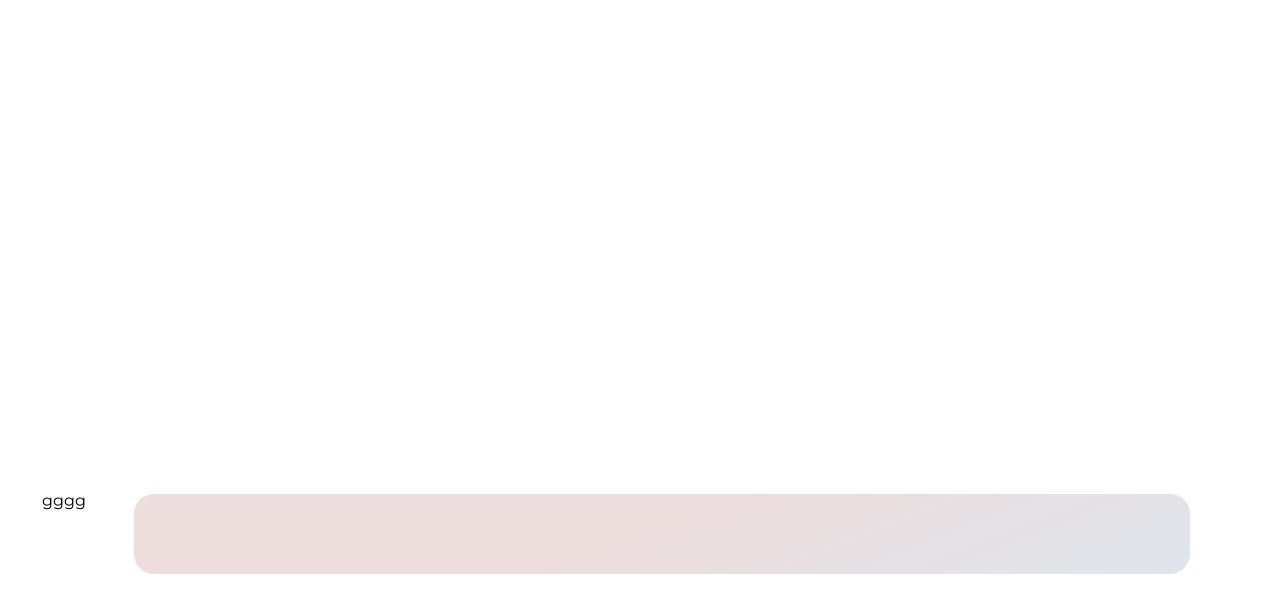
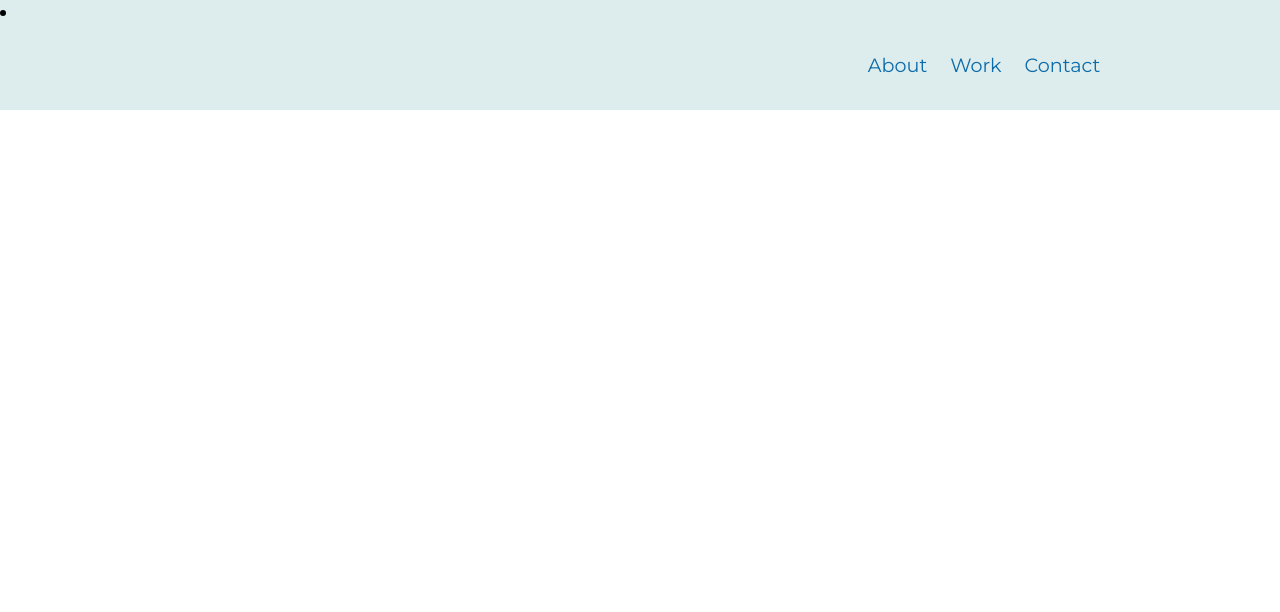
Before and after one commit to Slavi-Svec/react-components, a React (Create React App) app: page / in a window 1280 px wide. Shown: the top 612 px of the page. Built offline with nearby package versions, Linux system fonts and the light colour scheme.

Commit message:
Add navbar three

```diff
--- a/package.json
+++ b/package.json
@@ -12,6 +12,7 @@
     "node-sass": "^4.14.1",
     "react": "^16.13.1",
     "react-dom": "^16.13.1",
+    "react-router-dom": "^5.2.0",
     "react-scripts": "3.4.3",
     "react-use-toggle": "^0.1.0"
   },
--- a/src/App.js
+++ b/src/App.js
@@ -1,9 +1,9 @@
 import React from 'react'
 import './App.scss'
-import CardVariant from './Components/CardVariant/CardVariant'
+import NavbarThree from './Components/Navbar-3/NavbarThree'
 
 function App() {
-  return <CardVariant className="card__variant" />
+  return <NavbarThree />
 }
 
 export default App
--- /dev/null
+++ b/src/Components/Navbar-3/NavbarThree.jsx
@@ -0,0 +1,81 @@
+import React, { useState, useEffect } from 'react'
+import './styles.css'
+
+const Navbar = () => {
+  const [click, setClick] = useState(false)
+  const [button, setButton] = useState(true)
+  const [navbar, setNavbar] = useState(false)
+  const [navbarText, setNavbarText] = useState(false)
+
+  const handleClick = () => setClick(!click)
+  const closeMobileMenu = () => setClick(false)
+
+  //  show hamburger menu button on mobile device
+  const showButton = () => {
+    if (window.innerWidth <= 960) {
+      setButton(false)
+    } else {
+      setButton(true)
+    }
+  }
+
+  useEffect(() => {
+    showButton()
+  }, [])
+
+  window.addEventListener('resize', showButton)
+
+  //  change background from transparent to blue when scroll down the page
+  const changeBackground = () => {
+    if (window.scrollY >= 20) {
+      setNavbar(true)
+    } else {
+      setNavbar(false)
+    }
+  }
+
+  window.addEventListener('scroll', changeBackground)
+
+  //   chage text color in the navbar when scroll down the page
+  const changeText = () => {
+    if (window.scrollY >= 20) {
+      setNavbarText(true)
+    } else {
+      setNavbarText(false)
+    }
+  }
+
+  window.addEventListener('scroll', changeText)
+
+  return (
+    <>
+      <nav className={navbar ? 'navbar active' : 'navbar'}>
+        <div className="navbar-container">
+          <li to="/" className="navbar-logo" onClick={closeMobileMenu}></li>
+          <div className="menu-icon" onClick={handleClick}>
+            <i className={click ? 'fas fa-times' : 'fas fa-bars'} />
+          </div>
+          <ul className={click ? 'nav-menu active' : 'nav-menu'}>
+            <li className={navbarText ? 'navbarText active' : 'navbarText'}>
+              <li to="/" className="nav-lis" onClick={closeMobileMenu}>
+                About
+              </li>
+            </li>
+            <li className={navbarText ? 'navbarText active' : 'navbarText'}>
+              <li to="/work" className="nav-lis" onClick={closeMobileMenu}>
+                Work
+              </li>
+            </li>
+            <li className={navbarText ? 'navbarText active' : 'navbarText'}>
+              <li to="/contact" className="nav-lis" onClick={closeMobileMenu}>
+                Contact
+              </li>
+            </li>
+          </ul>
+        </div>
+      </nav>
+    </>
+  )
+}
+
+export default Navbar
--- /dev/null
+++ b/src/Components/Navbar-3/styles.css
@@ -0,0 +1,210 @@
+.navbar {
+  background: #ddeded;
+  height: 110px;
+  display: flex;
+  justify-content: center;
+  align-items: center;
+  font-size: 1.2rem;
+  position: sticky;
+  top: 0;
+  z-index: 999;
+  transition: 0.7s;
+}
+
+.navbar.active {
+  background: #66b8cc;
+  transition: 0.7s;
+  box-shadow: 0 2px 4px 0 rgba(0, 0, 0, 0.2);
+}
+
+.navbar-container {
+  display: flex;
+  justify-content: center;
+  align-items: center;
+  height: 80px;
+  max-width: 1500px;
+}
+
+.navbar-logo {
+  position: absolute;
+  top: 0;
+  left: 0;
+}
+
+.logo {
+  width: 85px;
+  height: 85px;
+  margin-top: 15px;
+  justify-self: start;
+  margin-left: 130px;
+  cursor: pointer;
+  text-decoration: none;
+  font-size: 2rem;
+  display: flex;
+  align-items: center;
+}
+
+.fa-typo3 {
+  margin-left: 0.5rem;
+  font-size: 1.8rem;
+}
+
+.nav-menu {
+  display: grid;
+  grid-template-columns: repeat(4, auto);
+  grid-gap: 23px;
+  list-style: none;
+  text-align: center;
+  width: 78vw;
+  justify-content: end;
+  margin-right: 2rem;
+  margin-top: 20px;
+}
+
+.nav-links {
+  display: flex;
+  align-items: center;
+  text-decoration: none;
+  padding: 0.5rem 1rem;
+  height: 100%;
+  font-weight: 500;
+  font-family: brandon-grotesque, HelveticaNeue-Light, 'Helvetica Neue Light',
+    'Helvetica Neue', Helvetica, Arial, 'Lucida Grande', sans-serif;
+  font-size: 22px;
+}
+
+a:visited,
+a:focus {
+  text-decoration: none;
+  color: #0c6baa;
+}
+
+a:hover {
+  color: white;
+}
+
+.navbarText.active {
+  color: white;
+  transition: 0.7s;
+}
+
+.navbarText {
+  color: #0c6baa;
+}
+
+.nav-links:hover {
+  border-bottom: 4px solid #fff;
+  transition: all 0.2s ease-out;
+}
+
+.fa-bars {
+  color: #fff;
+}
+
+.nav-links-mobile {
+  display: none;
+}
+
+.menu-icon {
+  display: none;
+}
+
+@media screen and (max-width: 960px) {
+  .NavbarItems {
+    position: relative;
+  }
+
+  .nav-menu {
+    display: flex;
+    flex-direction: column;
+    width: 100%;
+    position: absolute;
+    top: -20px;
+    left: -100%;
+    opacity: 1;
+    transition: all 0.5s ease;
+    height: 100vh;
+  }
+
+  .logo {
+    margin-left: 30px;
+  }
+
+  .nav-menu.active {
+    background: #66b8cc;
+    left: 0;
+    opacity: 1;
+    transition: all 0.5s ease;
+    z-index: 1;
+  }
+
+  .nav-links {
+    text-align: center;
+    padding: 2rem;
+    width: 100%;
+    display: table;
+  }
+
+  .nav-links:hover {
+    background-color: #fff;
+    color: #242424;
+    border-radius: 0;
+  }
+
+  a.nav-links {
+    color: white;
+    font-size: 30px;
+    font-weight: 400px;
+  }
+
+  .menu-icon {
+    display: block;
+    position: absolute;
+    top: 0;
+    right: 0;
+    transform: translate(-100%, 60%);
+    font-size: 1.8rem;
+    cursor: pointer;
+    z-index: 3;
+  }
+
+  .fa-times {
+    color: #fff;
+    font-size: 2rem;
+  }
+
+  .nav-links-mobile {
+    display: block;
+    text-align: center;
+    margin: 2rem auto;
+    border-radius: 4px;
+    width: 80%;
+    text-decoration: none;
+    font-size: 1.5rem;
+    background-color: transparent;
+    color: #fff;
+    padding: 14px 20px;
+    border: 1px solid #fff;
+    transition: all 0.3s ease-out;
+  }
+
+  .nav-links-mobile:hover {
+    background: #fff;
+    color: #242424;
+    transition: 250ms;
+  }
+}
+
+@media screen and (max-width: 768px) {
+  .navbar {
+    height: 105px;
+  }
+
+  .navbar.active {
+    height: 105px;
+  }
+
+  .logo {
+    margin-top: 10px;
+  }
+}
```
Also changed, not shown: src/Components/Navbar-3/Navbar.jsx (deleted), 2 other files (tests, documents, lock files or other folders).
